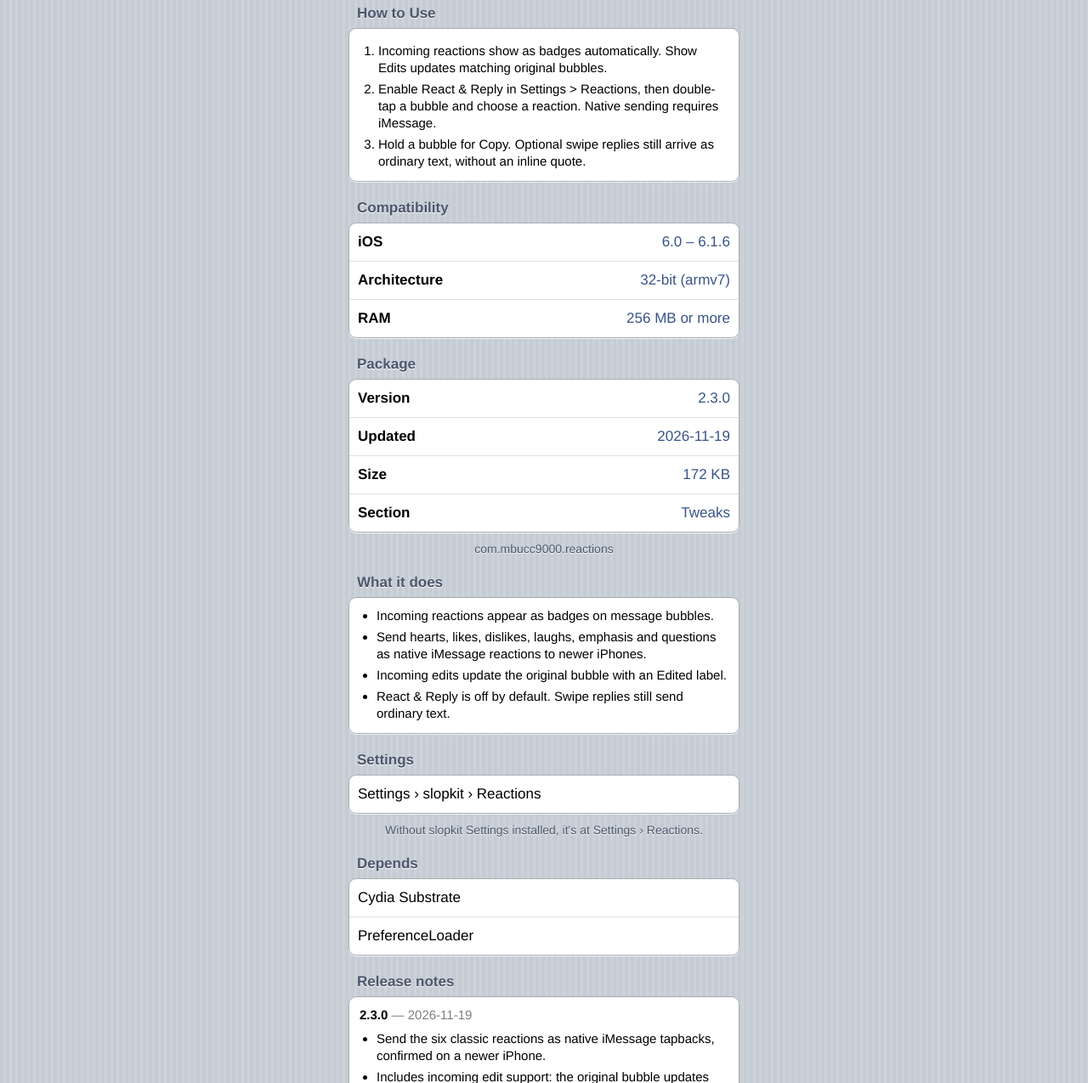
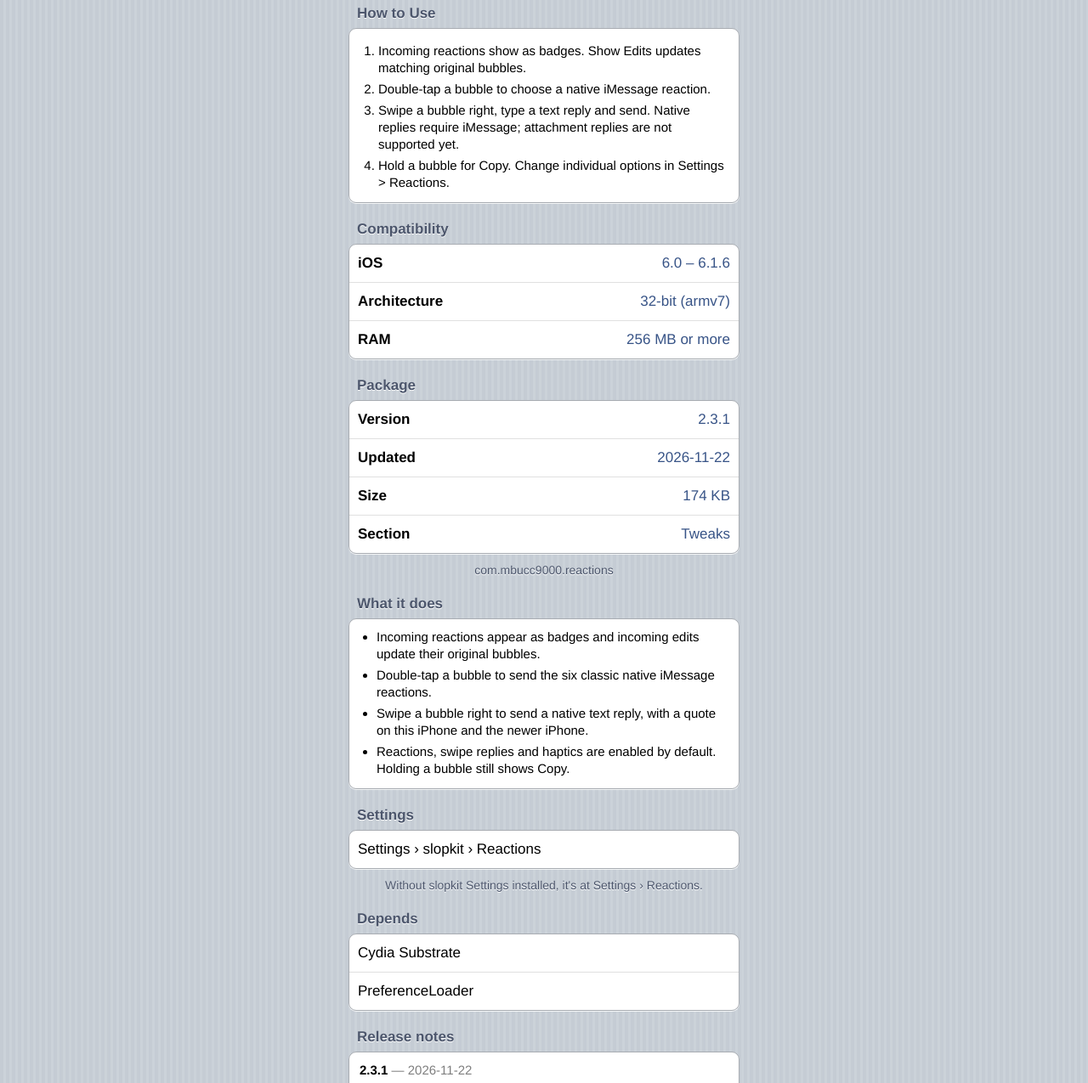
Before and after one commit to mbucc9000/slopkit, a plain HTML site: page pkg/com.mbucc9000.reactions/index.html in a window 1280 px wide. Shown: the part 295-1570 px from the top of the page at 85% size. Drawn offline with Linux system fonts and the light colour scheme.

Commit message:
Publish Reactions 2.3.1 and Settings 1.0.16

```diff
--- a/pkg/com.mbucc9000.reactions/index.html
+++ b/pkg/com.mbucc9000.reactions/index.html
@@ -13,7 +13,7 @@
 <div class="bar"><a class="back" href="../../index.html"><span>slopkit</span></a><h1>Reactions</h1></div>
 <div class="page">
 <div class="group">
-<div class="card"><div class="brand"><img src="../../assets/icons/com.mbucc9000.reactions.png" alt="">Reactions</div><p>Send native iMessage reactions from iOS 6.</p></div>
+<div class="card"><div class="brand"><img src="../../assets/icons/com.mbucc9000.reactions.png" alt="">Reactions</div><p>Native iMessage reactions and replies on iOS 6.</p></div>
 </div>
 <h2>Install</h2>
 <div class="group">
@@ -22,7 +22,7 @@
 </div>
 <h2>How to Use</h2>
 <div class="group">
-<div class="card"><ol><li>Incoming reactions show as badges automatically. Show Edits updates matching original bubbles.</li><li>Enable React &amp; Reply in Settings &gt; Reactions, then double-tap a bubble and choose a reaction. Native sending requires iMessage.</li><li>Hold a bubble for Copy. Optional swipe replies still arrive as ordinary text, without an inline quote.</li></ol></div>
+<div class="card"><ol><li>Incoming reactions show as badges. Show Edits updates matching original bubbles.</li><li>Double-tap a bubble to choose a native iMessage reaction.</li><li>Swipe a bubble right, type a text reply and send. Native replies require iMessage; attachment replies are not supported yet.</li><li>Hold a bubble for Copy. Change individual options in Settings &gt; Reactions.</li></ol></div>
 </div>
 <h2>Compatibility</h2>
 <div class="group">
@@ -32,15 +32,15 @@
 </div>
 <h2>Package</h2>
 <div class="group">
-<div class="cell value"><span class="label">Version</span><span class="detail">2.3.0</span></div>
-<div class="cell value"><span class="label">Updated</span><span class="detail">2026-11-19</span></div>
-<div class="cell value"><span class="label">Size</span><span class="detail">172 KB</span></div>
+<div class="cell value"><span class="label">Version</span><span class="detail">2.3.1</span></div>
+<div class="cell value"><span class="label">Updated</span><span class="detail">2026-11-22</span></div>
+<div class="cell value"><span class="label">Size</span><span class="detail">174 KB</span></div>
 <div class="cell value"><span class="label">Section</span><span class="detail">Tweaks</span></div>
 </div>
 <p class="gfoot">com.mbucc9000.reactions</p>
 <h2>What it does</h2>
 <div class="group">
-<div class="card"><ul><li>Incoming reactions appear as badges on message bubbles.</li><li>Send hearts, likes, dislikes, laughs, emphasis and questions as native iMessage reactions to newer iPhones.</li><li>Incoming edits update the original bubble with an Edited label.</li><li>React &amp; Reply is off by default. Swipe replies still send ordinary text.</li></ul></div>
+<div class="card"><ul><li>Incoming reactions appear as badges and incoming edits update their original bubbles.</li><li>Double-tap a bubble to send the six classic native iMessage reactions.</li><li>Swipe a bubble right to send a native text reply, with a quote on this iPhone and the newer iPhone.</li><li>Reactions, swipe replies and haptics are enabled by default. Holding a bubble still shows Copy.</li></ul></div>
 </div>
 <h2>Settings</h2>
 <div class="group">
@@ -54,6 +54,9 @@
 </div>
 <h2>Release notes</h2>
 <div class="group">
+<div class="card"><p class="ver">2.3.1 <span>— 2026-11-22</span></p><ul><li>Native text replies over iMessage, including the new-message recipient-search path.</li><li>Defaults now match the tested phone setup: reactions, swipe replies, quotes, edits and haptics enabled.</li></ul></div>
+</div>
+<div class="group">
 <div class="card"><p class="ver">2.3.0 <span>— 2026-11-19</span></p><ul><li>Send the six classic reactions as native iMessage tapbacks, confirmed on a newer iPhone.</li><li>Includes incoming edit support: the original bubble updates and shows Edited.</li><li>React &amp; Reply remains off by default; swipe replies still send ordinary text.</li></ul></div>
 </div>
 <div class="group">
```
Also changed, not shown: index.html (+1 -1 lines), pkg/com.mbucc9000.reactions/depiction.html (+9 -6 lines), pkg/com.mbucc9000.slopkit/depiction.html (+4 -1 lines), pkg/com.mbucc9000.slopkit/index.html (+4 -1 lines), 8 other files.
